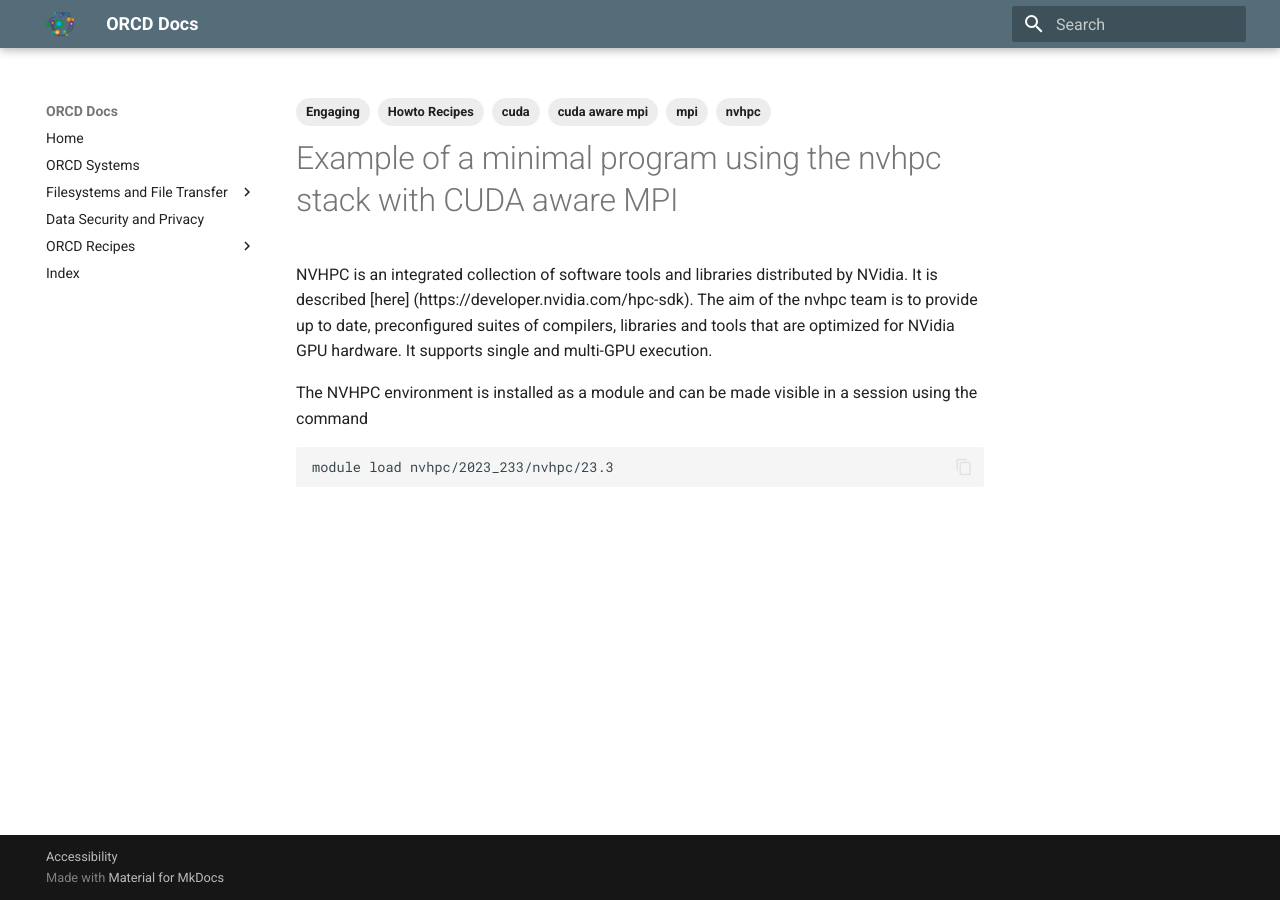
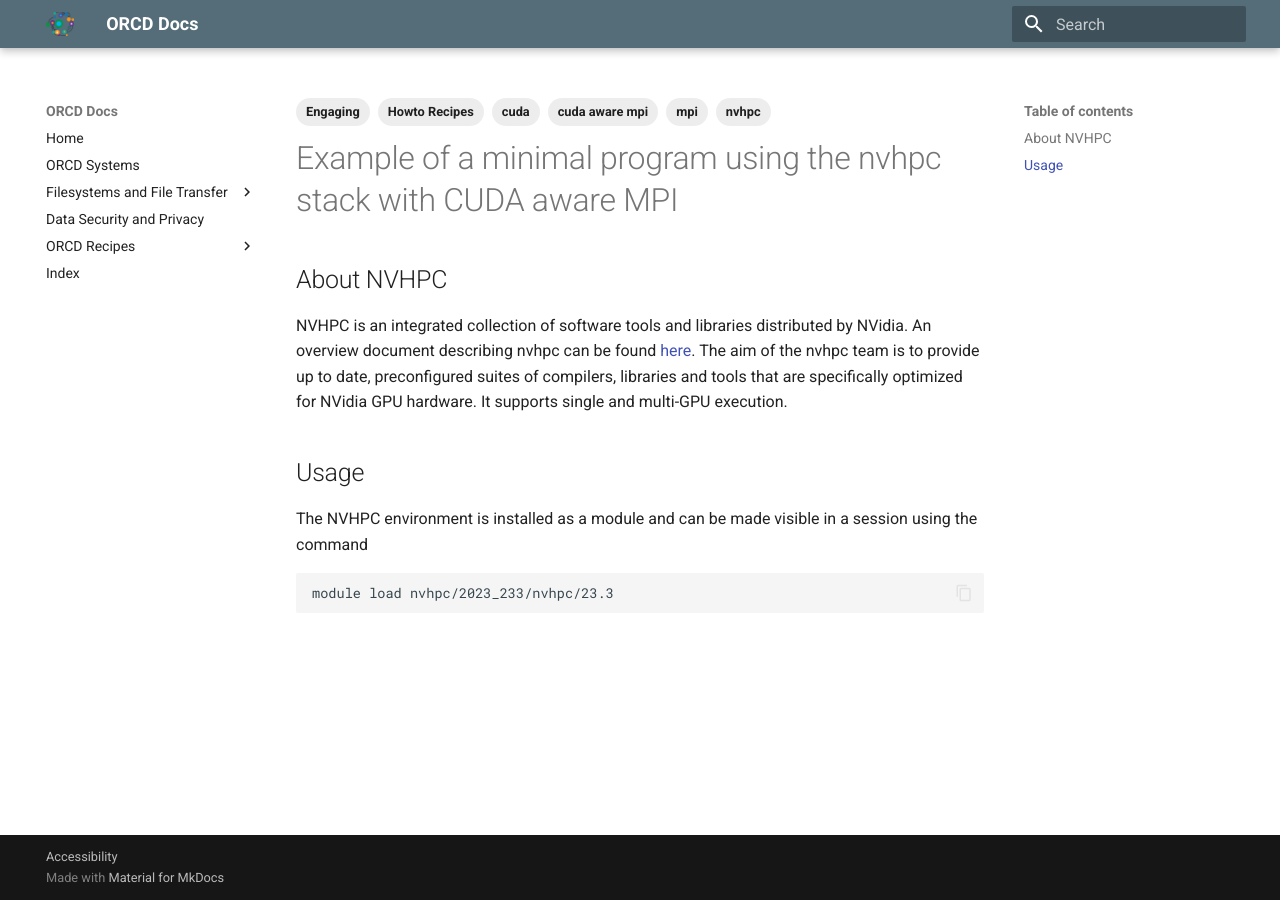
Before and after one commit to mit-orcd/orcd-docs-edit, an MkDocs documentation site: the page built from docs/recipes/nvhpc-a100-with-cuda-and-mpi-example.md, in a window 1280 px wide. Built offline with MkDocs 1.6.1 and Material for MkDocs 9.7.7, drawn with Linux system fonts in a browser that asks for light colours.

Commit message:
Small formatting test

```diff
--- a/docs/recipes/nvhpc-a100-with-cuda-and-mpi-example.md
+++ b/docs/recipes/nvhpc-a100-with-cuda-and-mpi-example.md
@@ -10,9 +10,14 @@
 
 # Example of a minimal program using the nvhpc stack with CUDA aware MPI
 
-NVHPC is an integrated collection of software tools and libraries distributed by NVidia. It is described [here] (https://developer.nvidia.com/hpc-sdk).
+## About NVHPC
+
+NVHPC is an integrated collection of software tools and libraries distributed by NVidia. An overview document describing nvhpc
+can be found [here](https://developer.nvidia.com/hpc-sdk).
 The aim of the nvhpc team is to provide up to date, preconfigured suites of compilers, libraries and tools that are
-optimized for NVidia GPU hardware. It supports single and multi-GPU execution.
+specifically optimized for NVidia GPU hardware. It supports single and multi-GPU execution.
+
+## Usage
 
 The NVHPC environment is installed as a module and can be made visible in a session using the command
 
```
